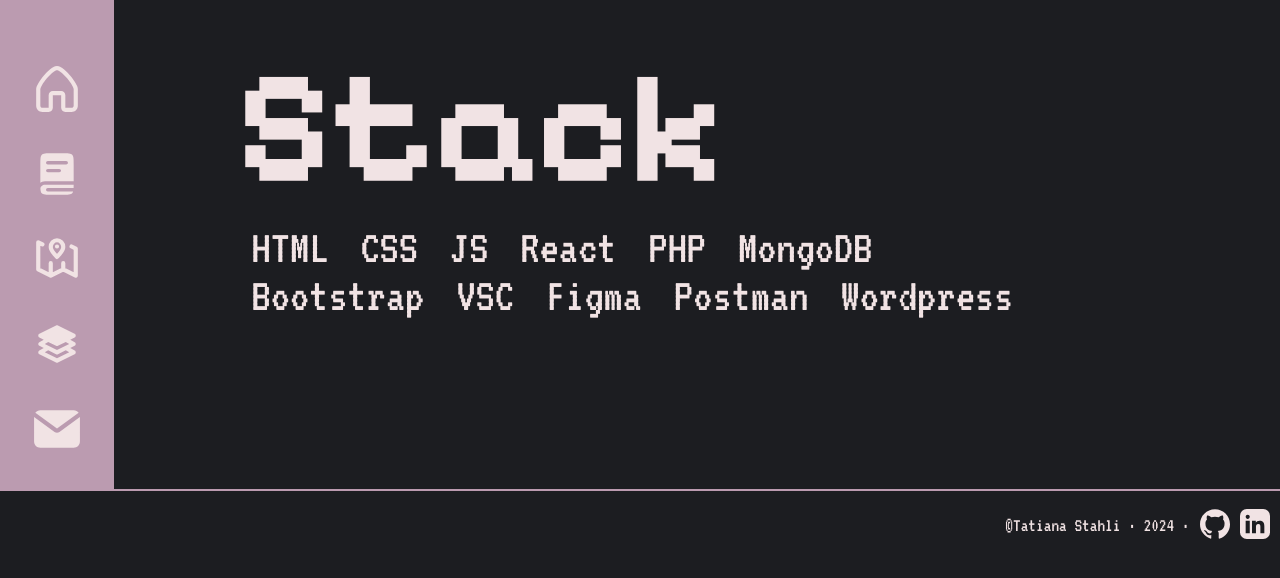
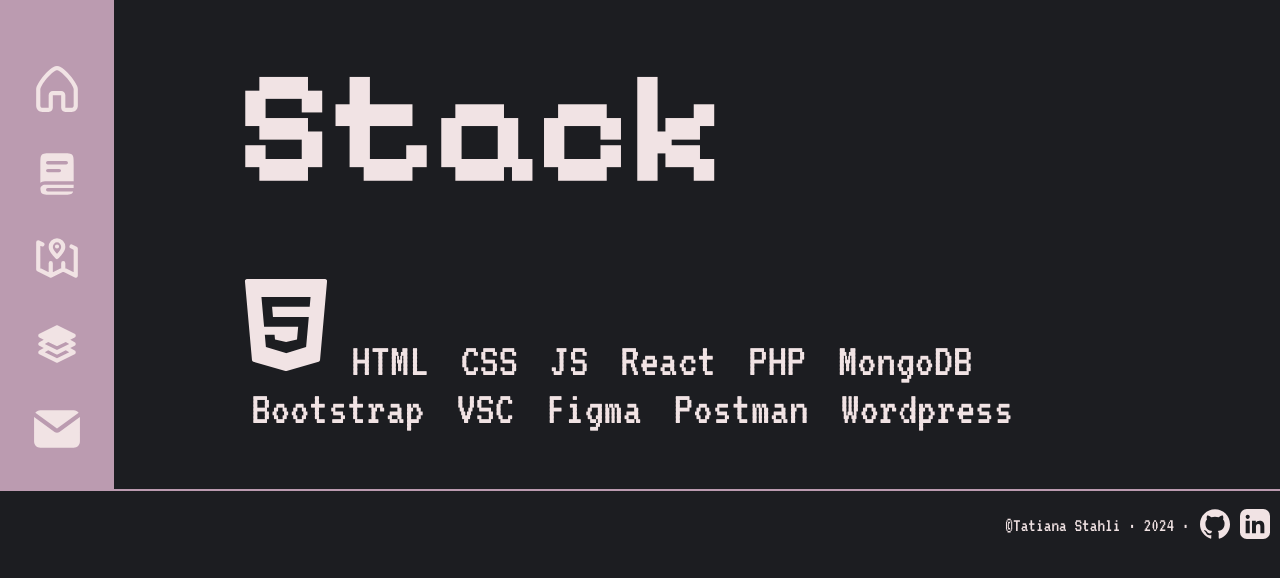
Before and after one commit to tatiana-sthl/portfolio2024, a React (Create React App) app: page /stack in a window 1280 px wide. Shown: the top 578 px of the page. Built offline with nearby package versions, Linux system fonts and the light colour scheme.

Commit message:
first try about page stack

```diff
--- a/src/pages/Stack.js
+++ b/src/pages/Stack.js
@@ -1,5 +1,9 @@
 import React from 'react';
 import '../styles/pages/_stack.scss';
+import '../styles/components/_navbar.scss';
+
+import HtmlIcon from '../icons/icons8-html-5.svg';
+
 
 
 
@@ -8,8 +12,14 @@
       <>
       <div className='stackTitle'>
         <h1>Stack</h1>
+      </div>
       <div className='divStack'>
+        <div className='iconContainer'>
+          <img src={HtmlIcon} alt="HTML Icon" />
           <span>HTML</span>
+        </div>
+
+
         <span>CSS</span>
         <span>JS</span>
         <span>React</span>
@@ -21,7 +31,7 @@
         <span>Figma</span>
         <span>Postman</span>
         <span>Wordpress</span>
-        </div>
+
     </div>
       </>
     )
--- a/src/styles/pages/_stack.scss
+++ b/src/styles/pages/_stack.scss
@@ -1,11 +1,12 @@
 @import '../base.scss';
 
 .stackTitle {
-    margin: 0 3vw 0 2vw;
+    margin: 0 3vw 4vw 2vw;
 }
 
 .divStack {
     font-size: 3rem;
+    margin-left: 2vw;
 }
 
 .divStack span {
```
Also changed, not shown: src/icons/icons8-html-5.svg. Lines whose indentation alone changed are shown as unchanged.
